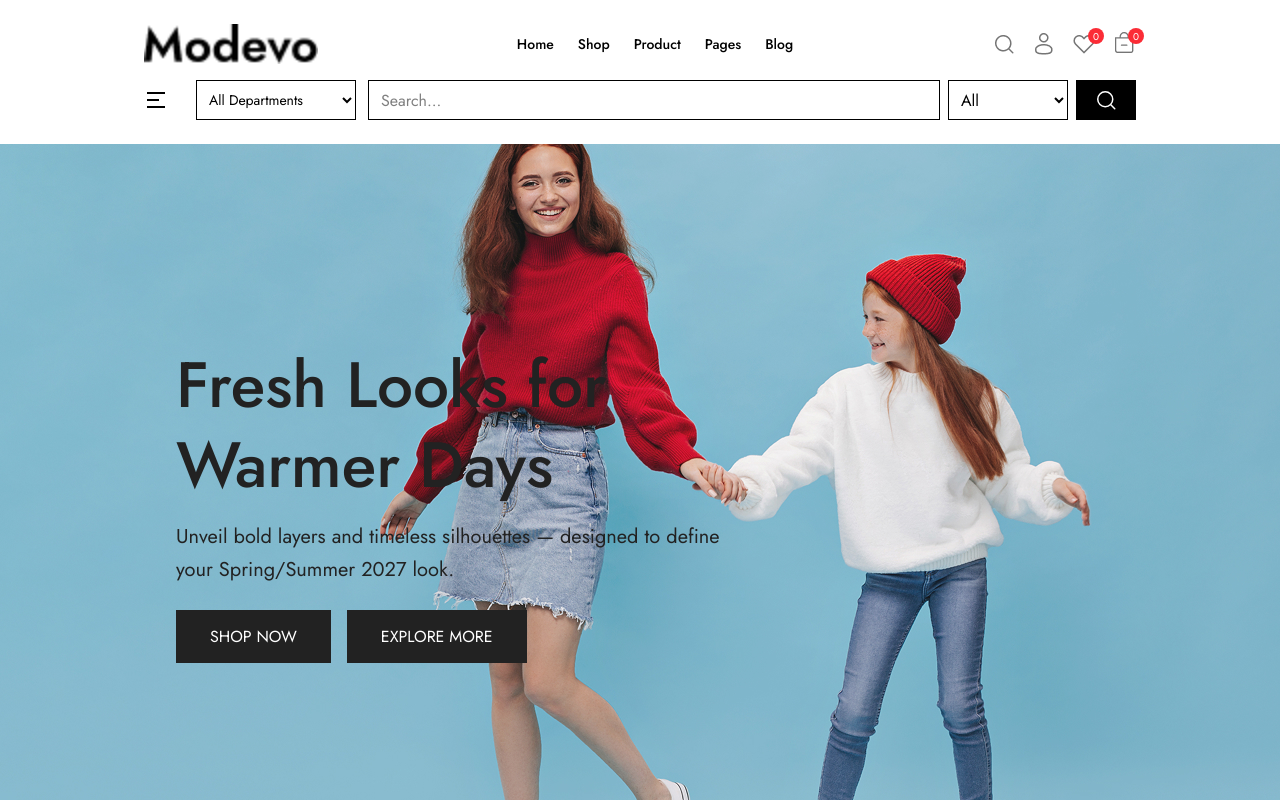
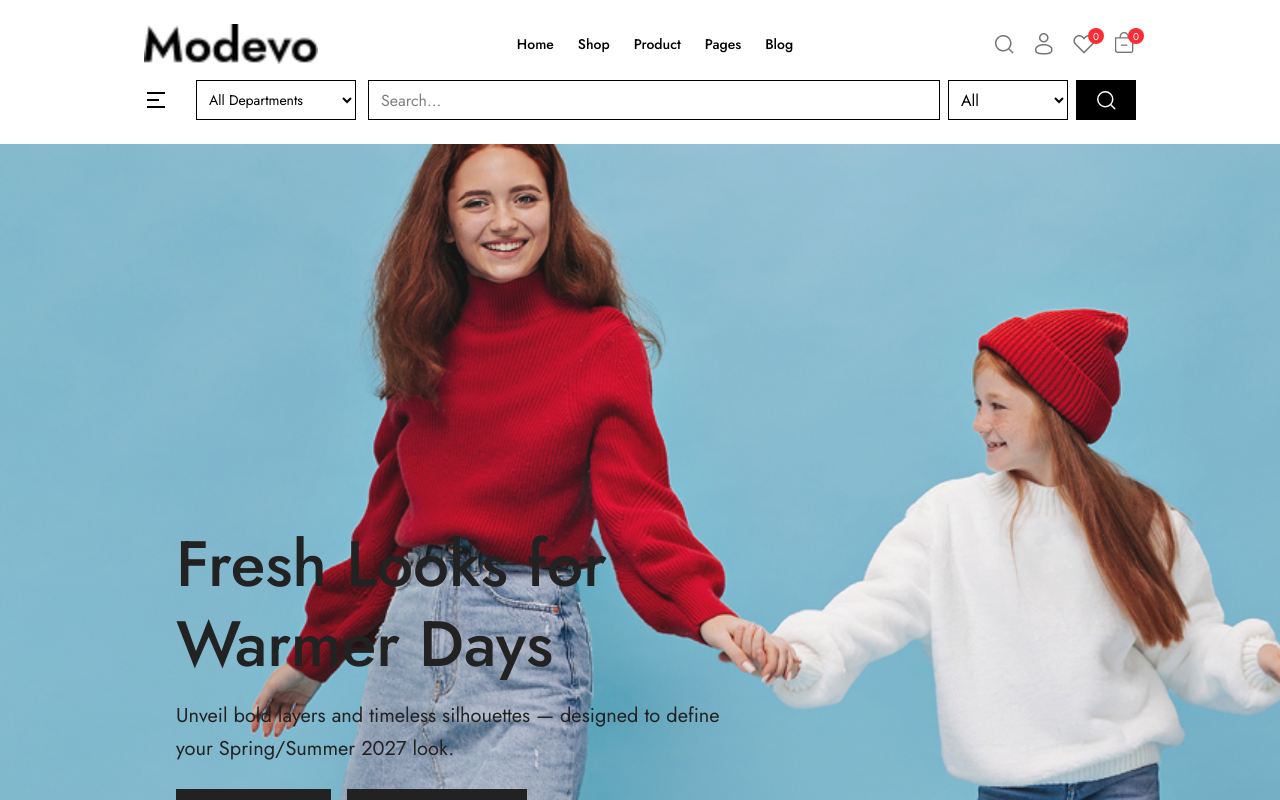
Before and after one commit to Riyadulislamratul/modevo_project_with-react, a React (Vite) app: page / in a window 1280 px wide. Shown: the top 800 px of the page. Built offline with nearby package versions, Linux system fonts and the light colour scheme.

Commit message:
fix:banner error fixed

```diff
--- a/src/components/Banner.jsx
+++ b/src/components/Banner.jsx
@@ -12,7 +12,7 @@ const Banner = () => {
 
         <div className="flex items-center min-h-[70vh] md:min-h-[80vh] lg:min-h-[90vh]">
 
-          <div className="max-w-xl">
+          <div className="max-w-xl lg:py-95">
 
             {/* Heading */}
             <h1 className="text-[#222222] text-2xl sm:text-3xl md:text-4xl lg:text-[64px] font-jost leading-tight font-medium">
```
